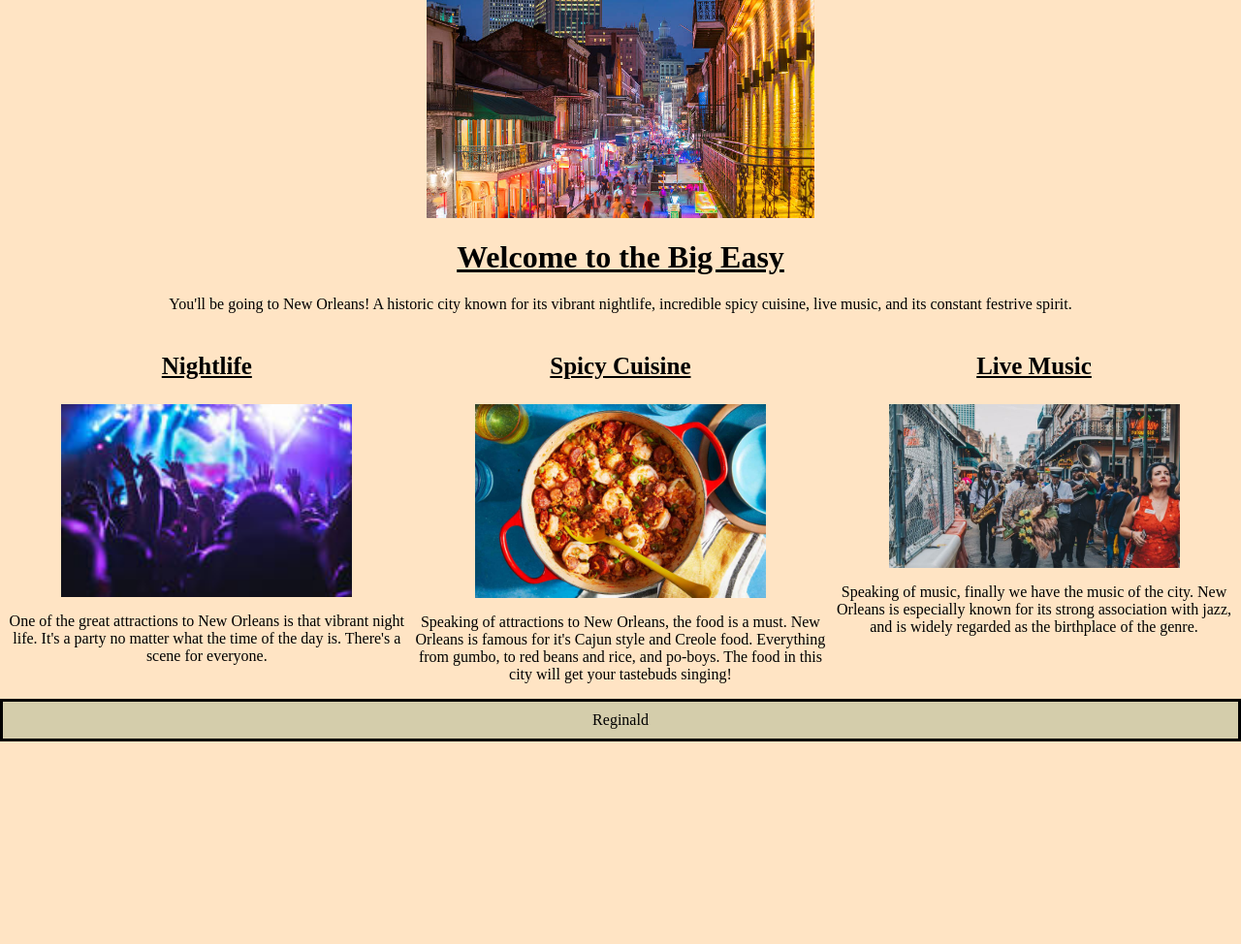
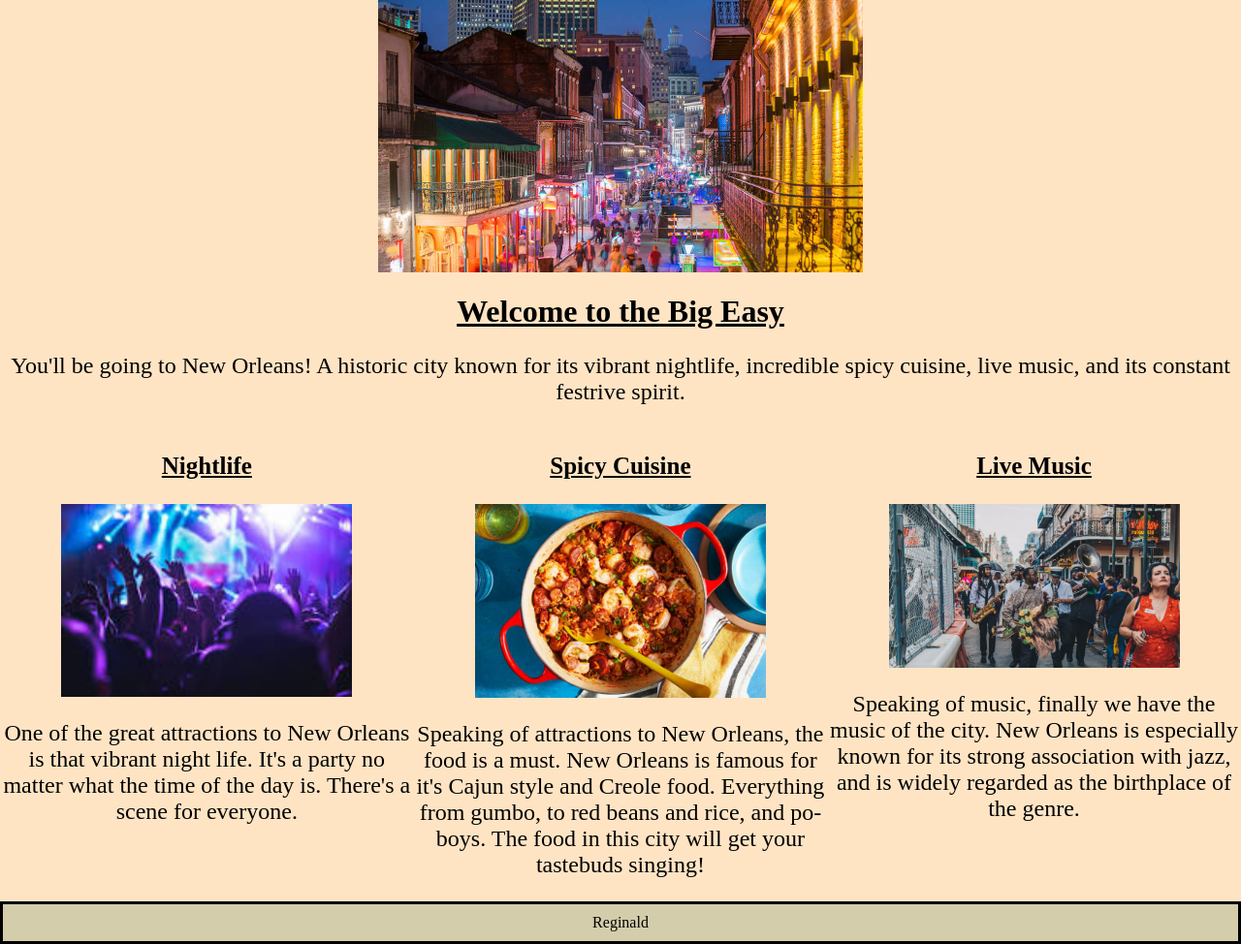
Before and after one commit to Thathos/ResponsiveTravel, a plain HTML site: page index.html in a window 1280 px wide. Shown: the whole page at 97% size. Before the commit the page ends 800 px from the top, so only its background shows below. Drawn offline with Linux system fonts and the light colour scheme.

Commit message:
final commit? added size font increase on big viewport

```diff
--- a/index.html
+++ b/index.html
@@ -10,7 +10,7 @@
 </head>
 <body>
     <header>
-        <img src="neworleans.jpg" alt="neworleans" width="400">
+        <img src="neworleans.jpg" alt="neworleans" width="500">
     </header>
         <h1>Welcome to the Big Easy</h1>
         <p class="p1">You'll be going to New Orleans! A historic city known for its vibrant nightlife, incredible spicy cuisine, live music, and its constant festrive spirit.</p>
--- a/responsivestyles.css
+++ b/responsivestyles.css
@@ -19,6 +19,7 @@
     header {
         clear: both;
     }
+
 }
 
 @media screen and (min-width: 876px) {
@@ -27,5 +28,7 @@
     width:33.33%;
 }
 
-
+    p {
+        font-size: x-large;
+    }
 }
```
Also changed, not shown: city_park_image.jpeg (deleted), museum_image.jpg (deleted), 1 other file.
